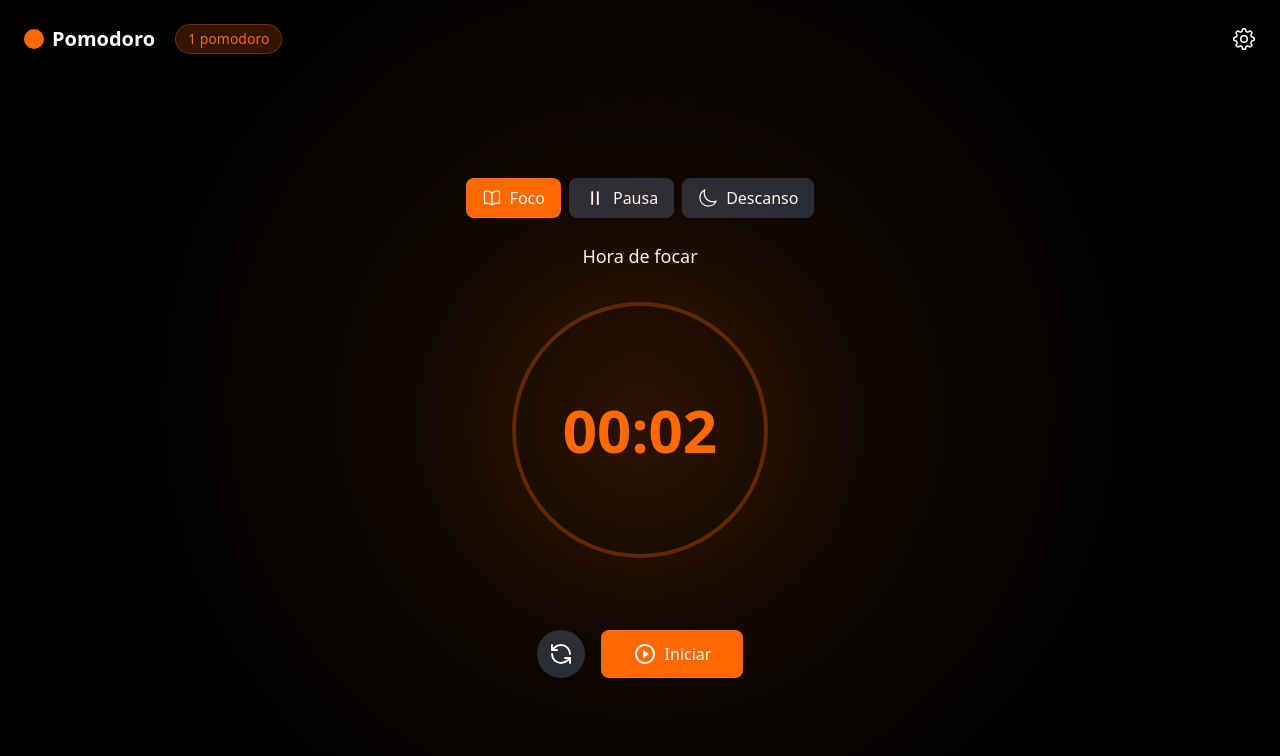
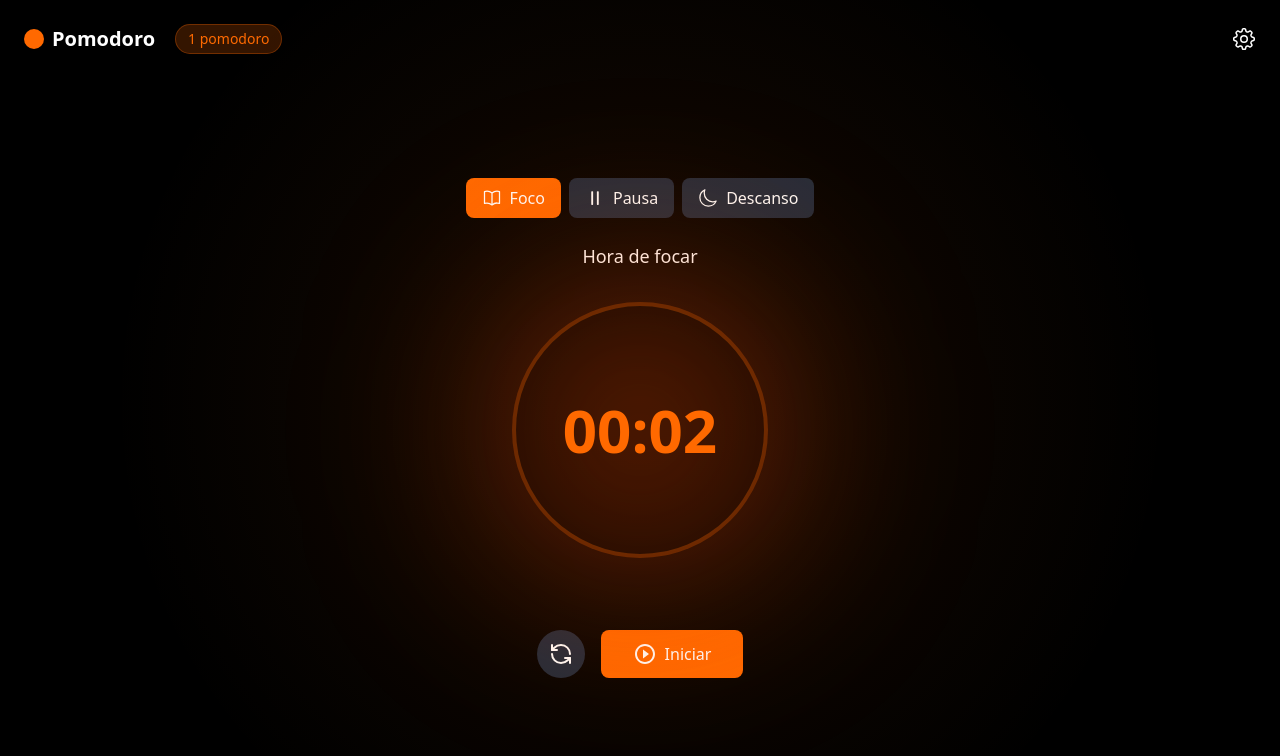
Before and after one commit to gabrielolisilva/pomodoro, a React (Vite) app: page / in a window 1280 px wide. Shown: the top 756 px of the page. Built offline with nearby package versions, Linux system fonts and the light colour scheme.

Commit message:
feat: Mudança estilo timer para modos diferentes

```diff
--- a/src/App.tsx
+++ b/src/App.tsx
@@ -178,6 +178,7 @@ function App() {
             minutes={minutes}
             seconds={seconds}
             status={MODE_STATUS[mode]}
+            mode={mode}
           />
 
           <TimerControls
--- a/src/components/Timer.tsx
+++ b/src/components/Timer.tsx
@@ -1,10 +1,13 @@
+import type { Mode } from "../utils/helpers";
+
 interface TimerProps {
   minutes: number;
   seconds: number;
   status: string;
+  mode: Mode;
 }
 
-export function Timer({ minutes, seconds, status }: TimerProps) {
+export function Timer({ minutes, seconds, status, mode }: TimerProps) {
   const formatTime = (value: number) => {
     return value.toString().padStart(2, "0");
   };
@@ -18,7 +21,11 @@ export function Timer({ minutes, seconds, status }: TimerProps) {
           className="absolute inset-0 rounded-full blur-3xl"
           style={{
             background:
-              "radial-gradient(circle, rgba(249, 115, 22, 0.3) 0%, transparent 70%)",
+              mode === "foco"
+                ? "radial-gradient(circle, rgba(249, 72, 4, 0.7) 0%, transparent 70%)"
+                : mode === "pausa"
+                ? "radial-gradient(circle, rgba(6, 209, 90, 0.7) 0%, transparent 70%)"
+                : "radial-gradient(circle, rgba(0, 110, 255, 0.7) 0%, transparent 70%)",
             transform: "scale(1.5)",
           }}
         ></div>
```
